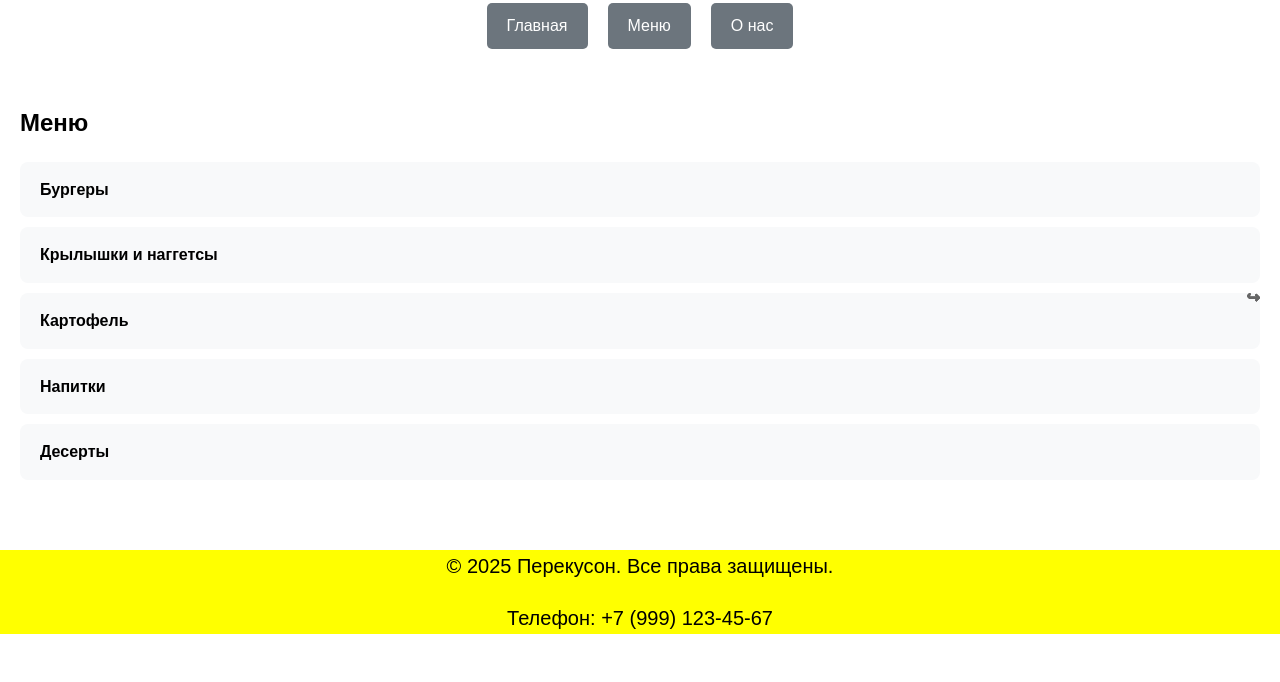
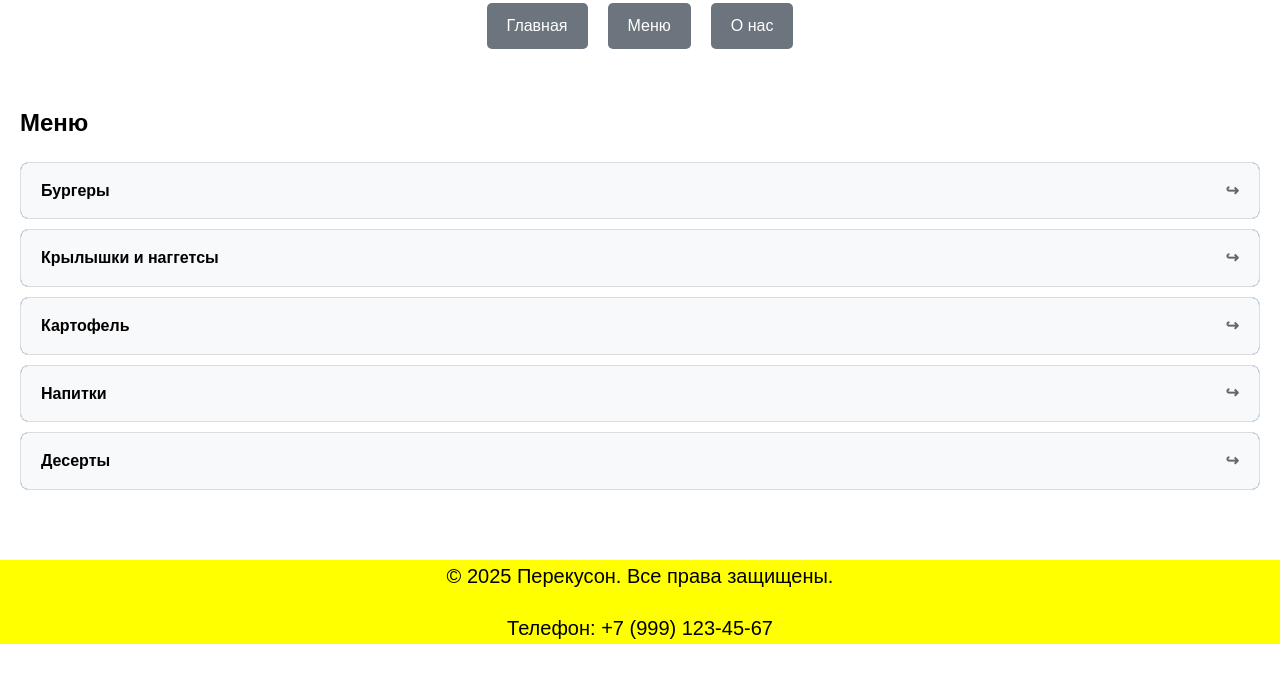
Before and after one commit to KirillAUX/perekuson, a plain HTML site: page menu.html in a window 1280 px wide. Shown: the part 102-784 px from the top of the page. Drawn offline with Linux system fonts and the light colour scheme.

Commit message:
Update style.css

```diff
--- a/style.css
+++ b/style.css
@@ -507,46 +507,59 @@ main{
     }
 
 }
-details{
-	background: #0D56A6;
-	border: 1px soild #ddd;
-	border-radius: 8px;
-	margin:10px 0;
-	overflow:hidden;
-	transition: all 0.3s ease;
+/* Исправлено: spelling 'solid' вместо 'soild' */
+details {
+    background: #0D56A6;
+    border: 1px solid #ddd; /* исправлено 'soild' на 'solid' */
+    border-radius: 8px;
+    margin: 10px 0;
+    overflow: hidden;
+    transition: all 0.3s ease;
 }
-details:hover{
-	border-color:#007bff;
-	box-shadow:0 2px 8px rgba(0,123,255,0.1);
+
+/* Добавлено: чтобы при наведении менялся цвет границы и появлялась тень */
+details:hover {
+    border-color: #007bff;
+    box-shadow: 0 2px 8px rgba(0, 123, 255, 0.1);
 }
-summary{
-	padding:15px 20px;
-	background:#f8f9fa;
-	cursor:pointer;
-	font-size:16px;
-	font-weight:600;
-	list-style:none;
-	position:relation;
-	transition:background 0.3s ease;
+
+/* Стиль для summary */
+summary {
+    padding: 15px 20px;
+    background: #f8f9fa;
+    cursor: pointer;
+    font-size: 16px;
+    font-weight: 600;
+    list-style: none;
+    position: relative; /* исправлено 'relation' на 'relative' */
+    transition: background 0.3s ease;
 }
-summary:hover{
-	background:#e9ecef;
+
+/* При наведении на summary меняется фон */
+summary:hover {
+    background: #e9ecef;
 }
-summary::before{
-	content:'↪';
-	position:absolute;
-	right:20px;
-	top:50%;
-	transform:translateY(-50%);
-	transition:transform 0.3s ease;
-	color:#666;
+
+/* Стиль для псевдоэлемента before */
+summary::before {
+    content: '↪';
+    position: absolute;
+    right: 20px;
+    top: 50%;
+    transform: translateY(-50%);
+    transition: transform 0.3s ease;
+    color: #666;
 }
-details[open] summary::before{
-	tarnsform:translateY(-50%) rotate(90deg);
-	color:#007bff;
+
+/* При открытом состоянии details меняется стрелка */
+details[open] summary::before {
+    transform: translateY(-50%) rotate(90deg); /* исправлено 'tarnsform' на 'transform' */
+    color: #007bff;
 }
-details > div{
-	padding:20px;
-	border:1px solid #eee;
-	background:white;
+
+/* Стиль для вложенного div внутри details, если есть */
+details > div {
+    padding: 20px;
+    border: 1px solid #eee;
+    background: white;
 }
```
